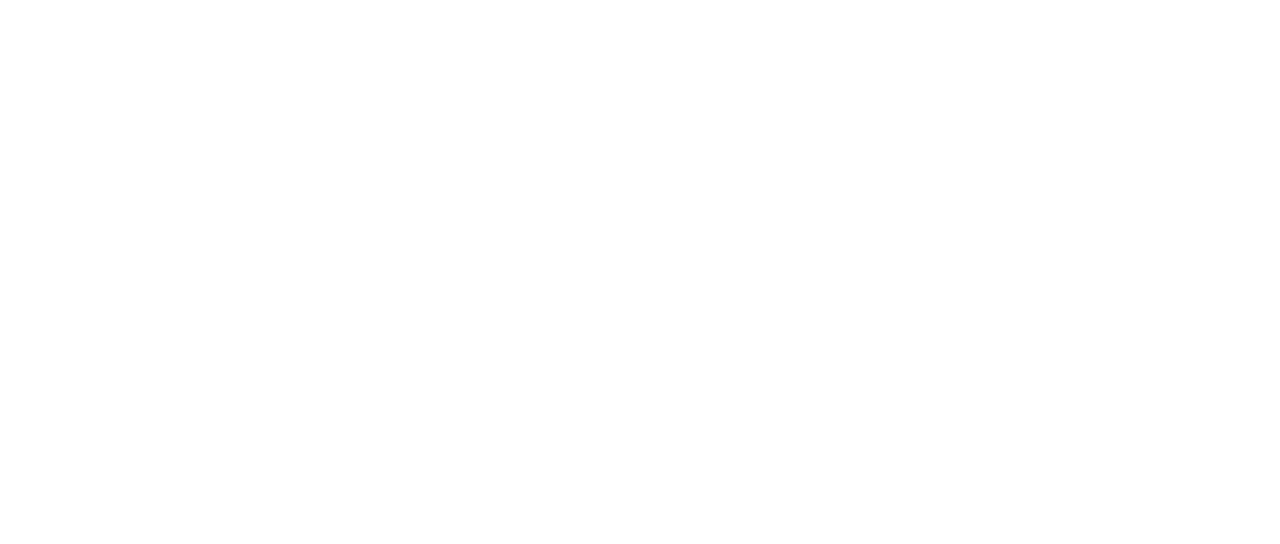
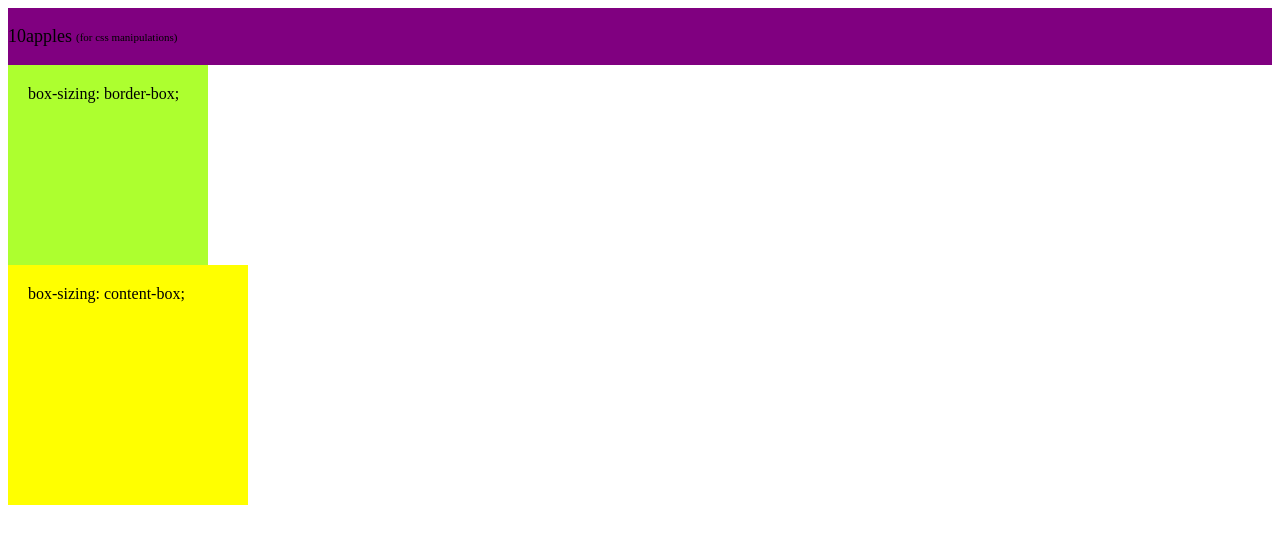
Before and after one commit to marynabudz1/test-repository, a plain HTML site: page test.html in a window 1280 px wide. Drawn offline with Linux system fonts and the light colour scheme.

Commit message:
block mdoel

```diff
--- /dev/null
+++ b/index.css
@@ -0,0 +1,41 @@
+/* * {
+  box-sizing: border-box;
+} */
+
+.wrapper {
+  background-color: purple;
+  vertical-align: middle;
+}
+.wrapper__title {
+  font-size: 18px;
+  display: inline-block;
+  vertical-align: middle;
+}
+.wrapper__subtitle {
+  font-size: 11px;
+  vertical-align: middle;
+}
+.container {
+  width: 80%;
+}
+.green-card {
+  /* width: 400px; */
+  width: 200px;
+  height: 200px;
+  box-sizing: border-box;
+  background-color: greenyellow;
+  padding: 20px;
+}
+.yellow-card {
+  /* width: 50%; */
+  height: 200px;
+  width: 200px;
+  box-sizing: content-box;
+  background-color: yellow;
+  padding: 20px;
+}
+.red-card {
+  width: 50vw;
+  height: 200px;
+  background-color: red;
+}
--- a/test.html
+++ b/test.html
@@ -1,12 +1,21 @@
 <!DOCTYPE html>
 <html lang="en">
-<head>
-	<meta charset="UTF-8">
-	<meta http-equiv="X-UA-Compatible" content="IE=edge">
-	<meta name="viewport" content="width=device-width, initial-scale=1.0">
-	<title>New Name</title>
-</head>
-<body>
-
-</body>
+  <head>
+    <meta charset="UTF-8" />
+    <meta http-equiv="X-UA-Compatible" content="IE=edge" />
+    <meta name="viewport" content="width=device-width, initial-scale=1.0" />
+    <link rel="stylesheet" href="index.css" />
+    <title>New Name</title>
+  </head>
+  <body>
+    <div class="wrapper">
+      <p class="wrapper__title">10apples</p>
+      <span class="wrapper__subtitle">(for css manipulations)</span>
+    </div>
+    <div class="container">
+      <div class="green-card"> box-sizing: border-box;</div>
+      <div class="yellow-card"> box-sizing: content-box;</div>
+      <!-- <div class="red-card">hello</div> -->
+    </div>
+  </body>
 </html>
```
